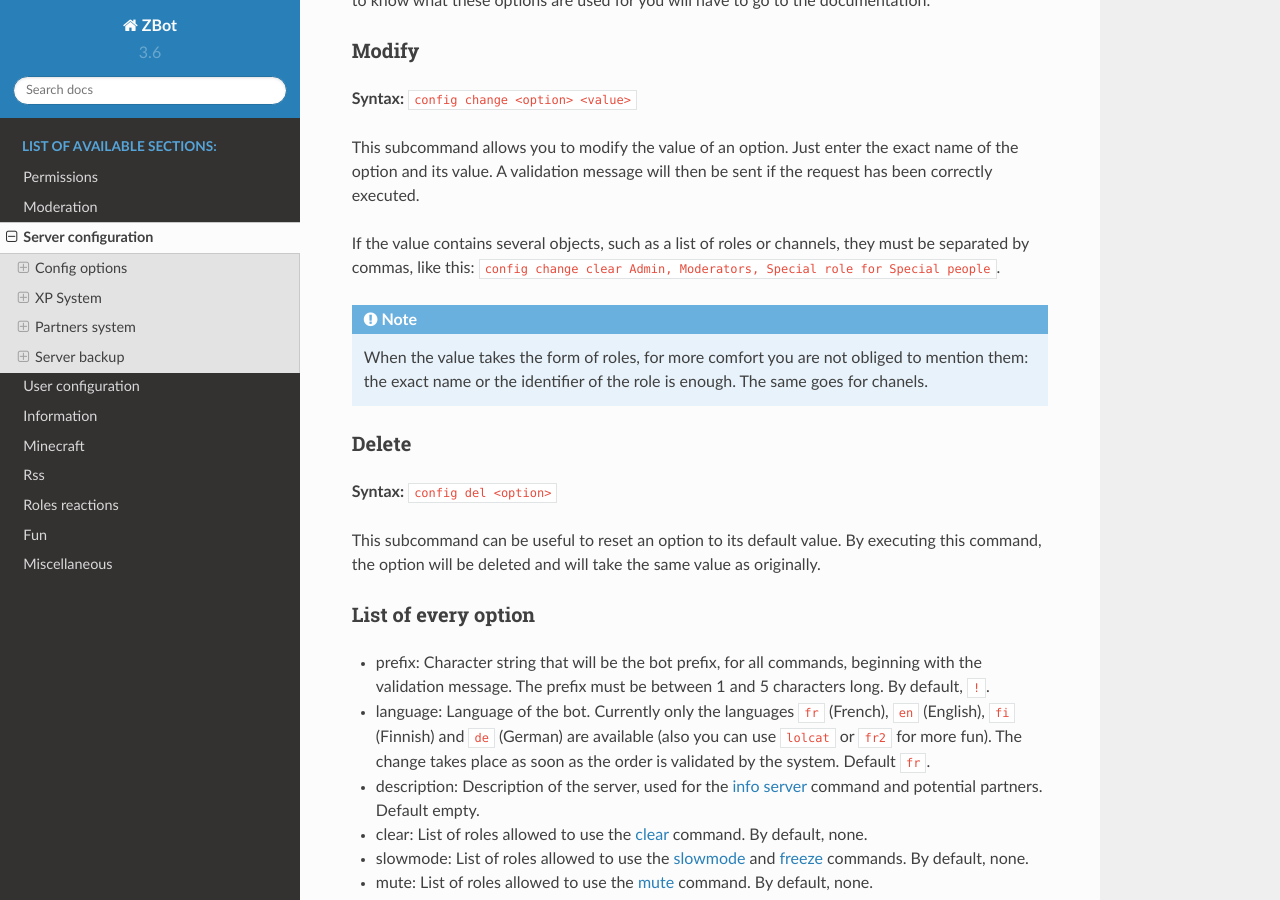
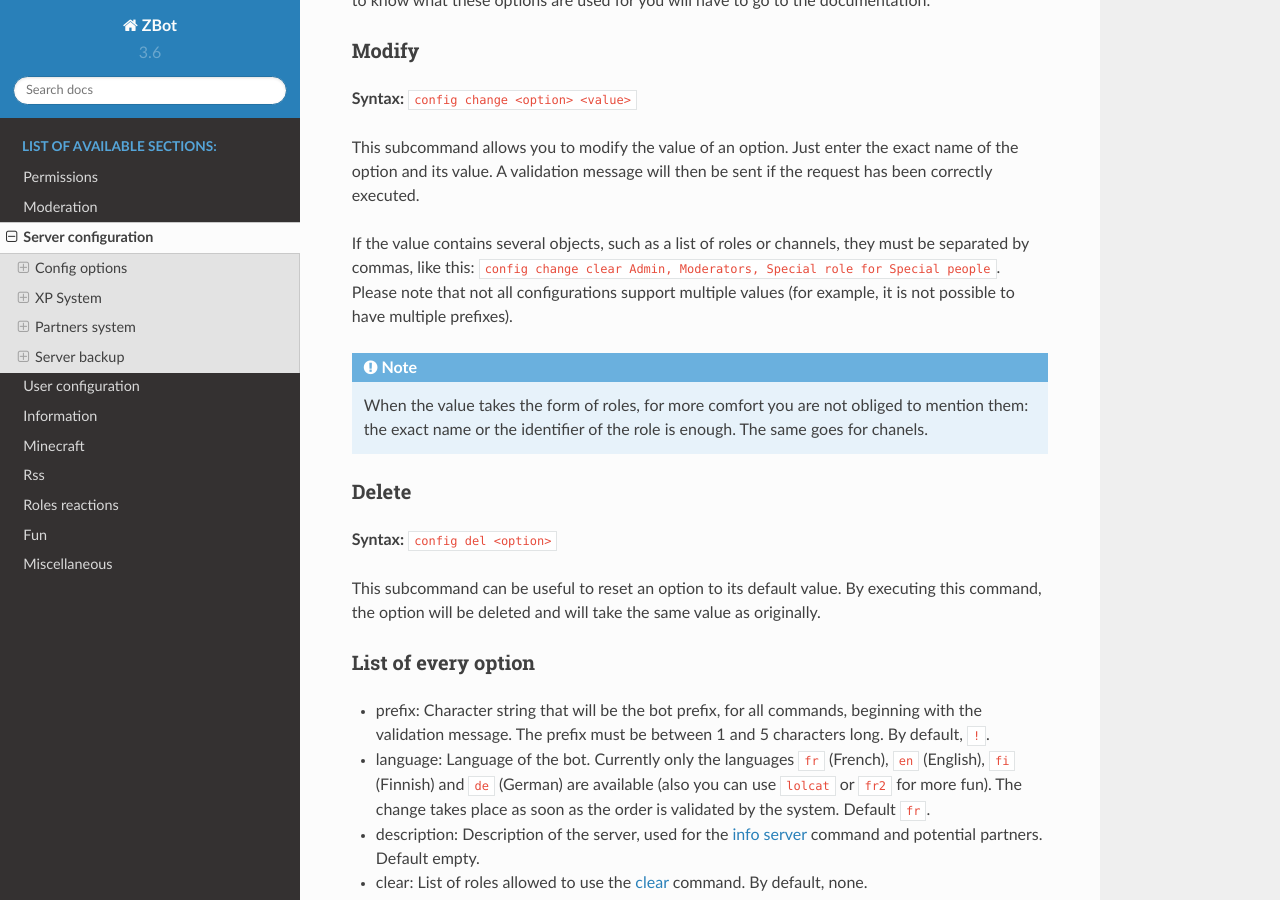
Before and after one commit to Axobot-org/Axobot, a Sphinx documentation site: the page built from docs/server.rst, in a window 1280 px wide and 900 px high, scrolled down 1181 px. Built offline with Sphinx 7.4.7 and the Read the Docs theme 2.0.0, drawn with Linux system fonts in a browser that asks for light colours.

Commit message:
[update] clarify `config change`

```diff
--- a/docs/server.rst
+++ b/docs/server.rst
@@ -42,7 +42,7 @@
 
 This subcommand allows you to modify the value of an option. Just enter the exact name of the option and its value. A validation message will then be sent if the request has been correctly executed.
 
-If the value contains several objects, such as a list of roles or channels, they must be separated by commas, like this: :code:`config change clear Admin, Moderators, Special role for Special people`.
+If the value contains several objects, such as a list of roles or channels, they must be separated by commas, like this: :code:`config change clear Admin, Moderators, Special role for Special people`. Please note that not all configurations support multiple values (for example, it is not possible to have multiple prefixes).
 
 .. note:: When the value takes the form of roles, for more comfort you are not obliged to mention them: the exact name or the identifier of the role is enough. The same goes for chanels.
 
```
